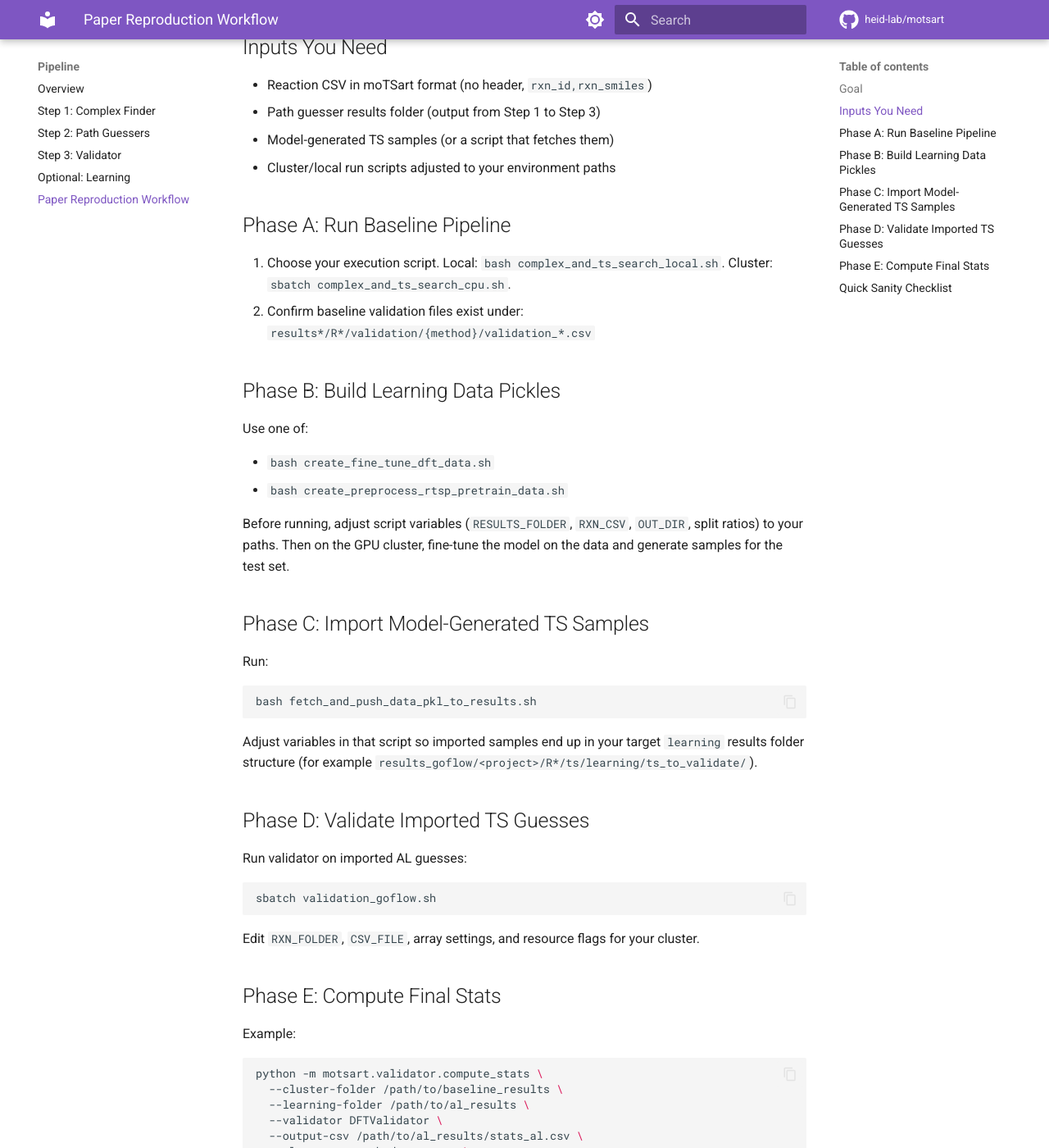
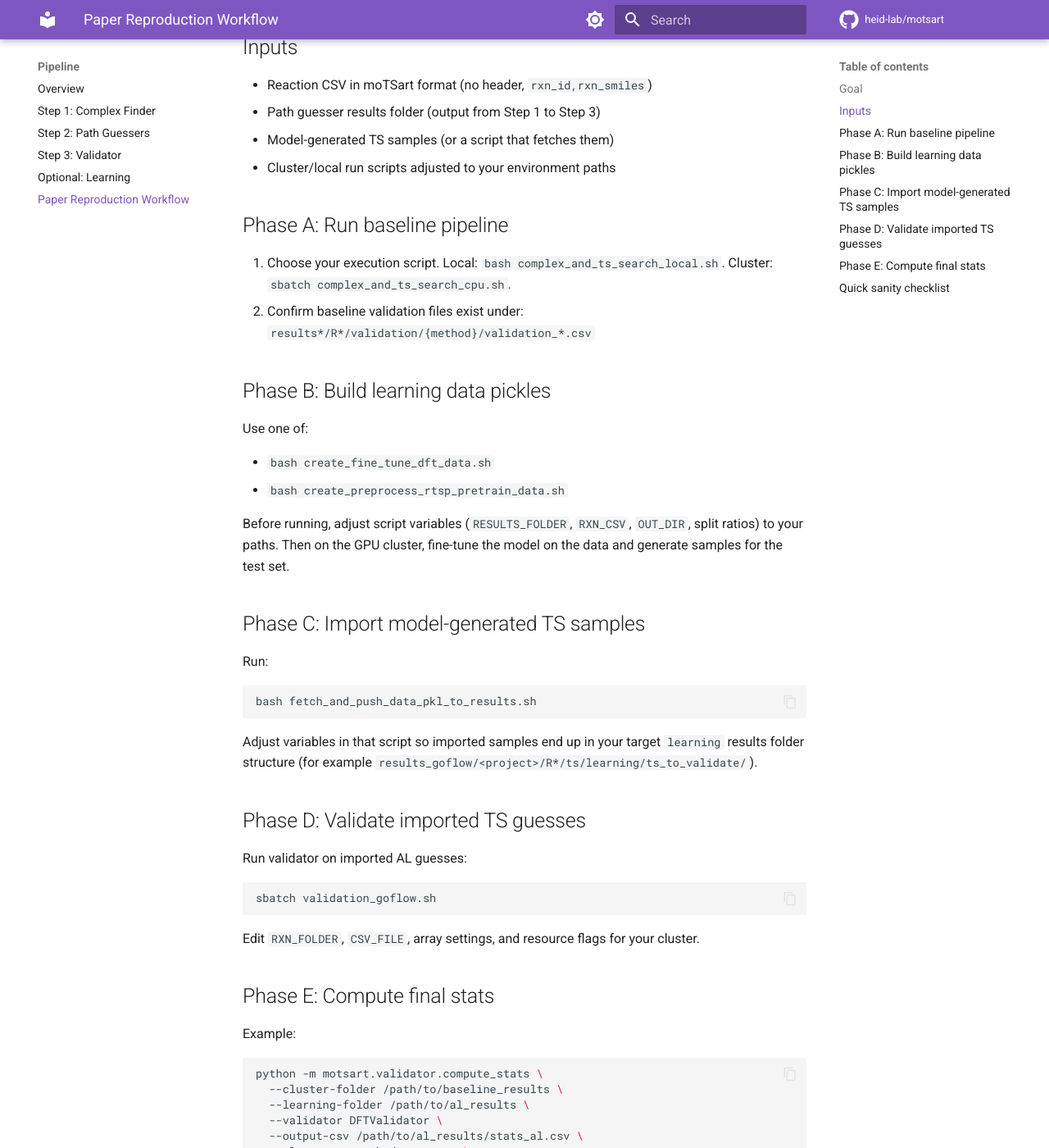
Before and after one commit to heid-lab/motsart, an MkDocs documentation site: the page built from docs/pipeline/paper-reproduction.md, in a window 1280 px wide and 1400 px high, scrolled down 330 px. Shown: the whole window at 82% size. Built offline with MkDocs 1.6.1 and Material for MkDocs 9.7.7, drawn with Linux system fonts in a browser that asks for light colours; comment, search, counter and statistics services are not loaded; some of the changed text lies outside the part shown.

Commit message:
update docs

````diff
--- a/docs/pipeline/paper-reproduction.md
+++ b/docs/pipeline/paper-reproduction.md
@@ -4,19 +4,19 @@
 
 Compare TS methods from path guesser (for example `racer_ts`) against model-generated TS guesses (`learning`) on the same reaction set and validator settings.
 
-## Inputs You Need
+## Inputs
 
 - Reaction CSV in moTSart format (no header, `rxn_id,rxn_smiles`)
 - Path guesser results folder (output from Step 1 to Step 3)
 - Model-generated TS samples (or a script that fetches them)
 - Cluster/local run scripts adjusted to your environment paths
 
-## Phase A: Run Baseline Pipeline
+## Phase A: Run baseline pipeline
 
 1. Choose your execution script. Local: `bash complex_and_ts_search_local.sh`. Cluster: `sbatch complex_and_ts_search_cpu.sh`.
 2. Confirm baseline validation files exist under: `results*/R*/validation/{method}/validation_*.csv`
 
-## Phase B: Build Learning Data Pickles
+## Phase B: Build learning data pickles
 
 Use one of:
 
@@ -25,7 +25,7 @@ Use one of:
 
 Before running, adjust script variables (`RESULTS_FOLDER`, `RXN_CSV`, `OUT_DIR`, split ratios) to your paths. Then on the GPU cluster, fine-tune the model on the data and generate samples for the test set.
 
-## Phase C: Import Model-Generated TS Samples
+## Phase C: Import model-generated TS samples
 
 Run:
 
@@ -35,7 +35,7 @@ bash fetch_and_push_data_pkl_to_results.sh
 
 Adjust variables in that script so imported samples end up in your target `learning` results folder structure (for example `results_goflow/<project>/R*/ts/learning/ts_to_validate/`).
 
-## Phase D: Validate Imported TS Guesses
+## Phase D: Validate imported TS guesses
 
 Run validator on imported AL guesses:
 
@@ -45,7 +45,7 @@ sbatch validation_goflow.sh
 
 Edit `RXN_FOLDER`, `CSV_FILE`, array settings, and resource flags for your cluster.
 
-## Phase E: Compute Final Stats
+## Phase E: Compute final stats
 Example:
 ```bash
 python -m motsart.validator.compute_stats \
@@ -58,7 +58,7 @@ python -m motsart.validator.compute_stats \
   --mode both
 ```
 
-## Quick Sanity Checklist
+## Quick sanity checklist
 
 - Path guesser and (learned) model inference runs use the same reaction IDs
 - Validator choice is consistent across compared runs (`xtb` or `dft`)
````
Also changed, not shown: docs/index.md (+1 -1 lines).
